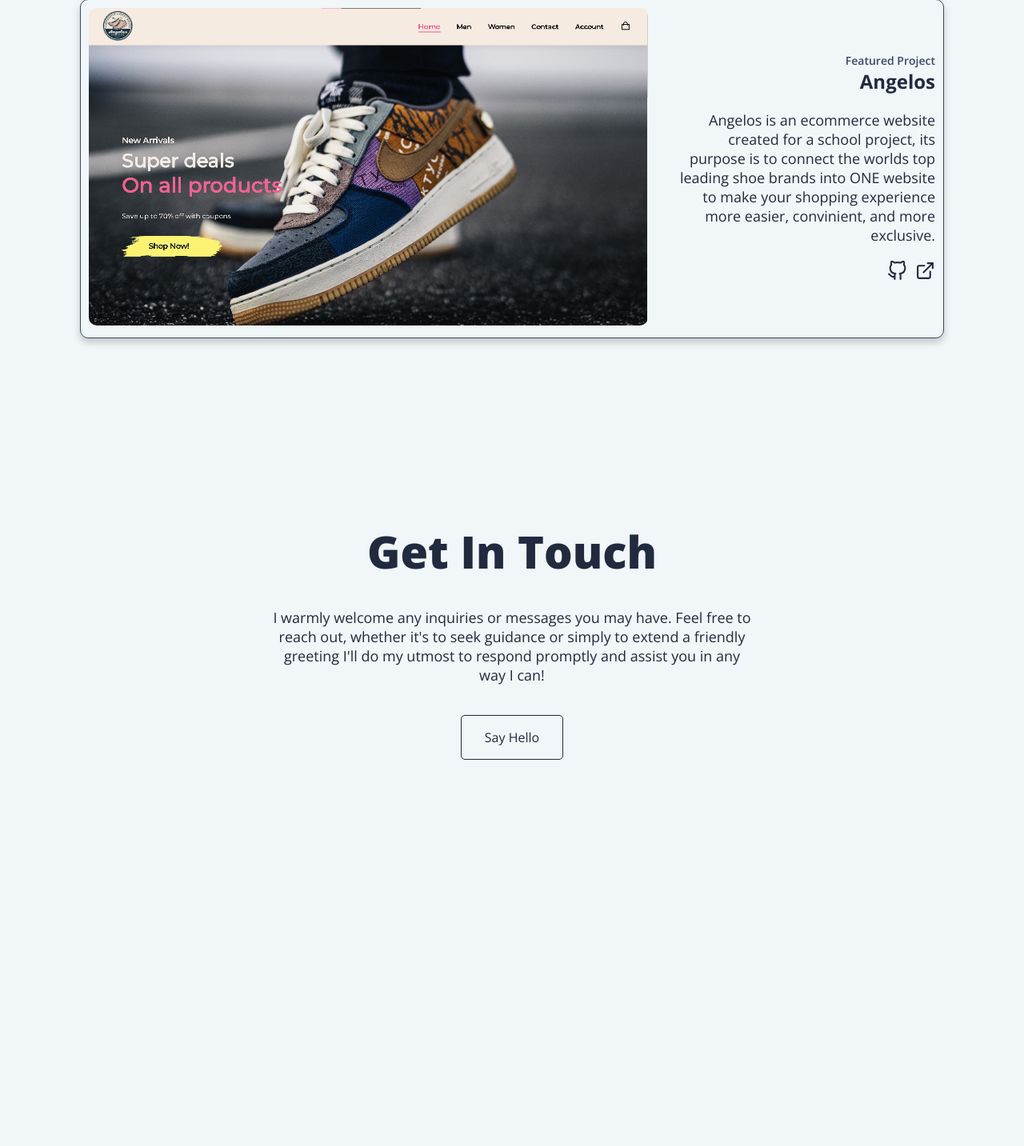
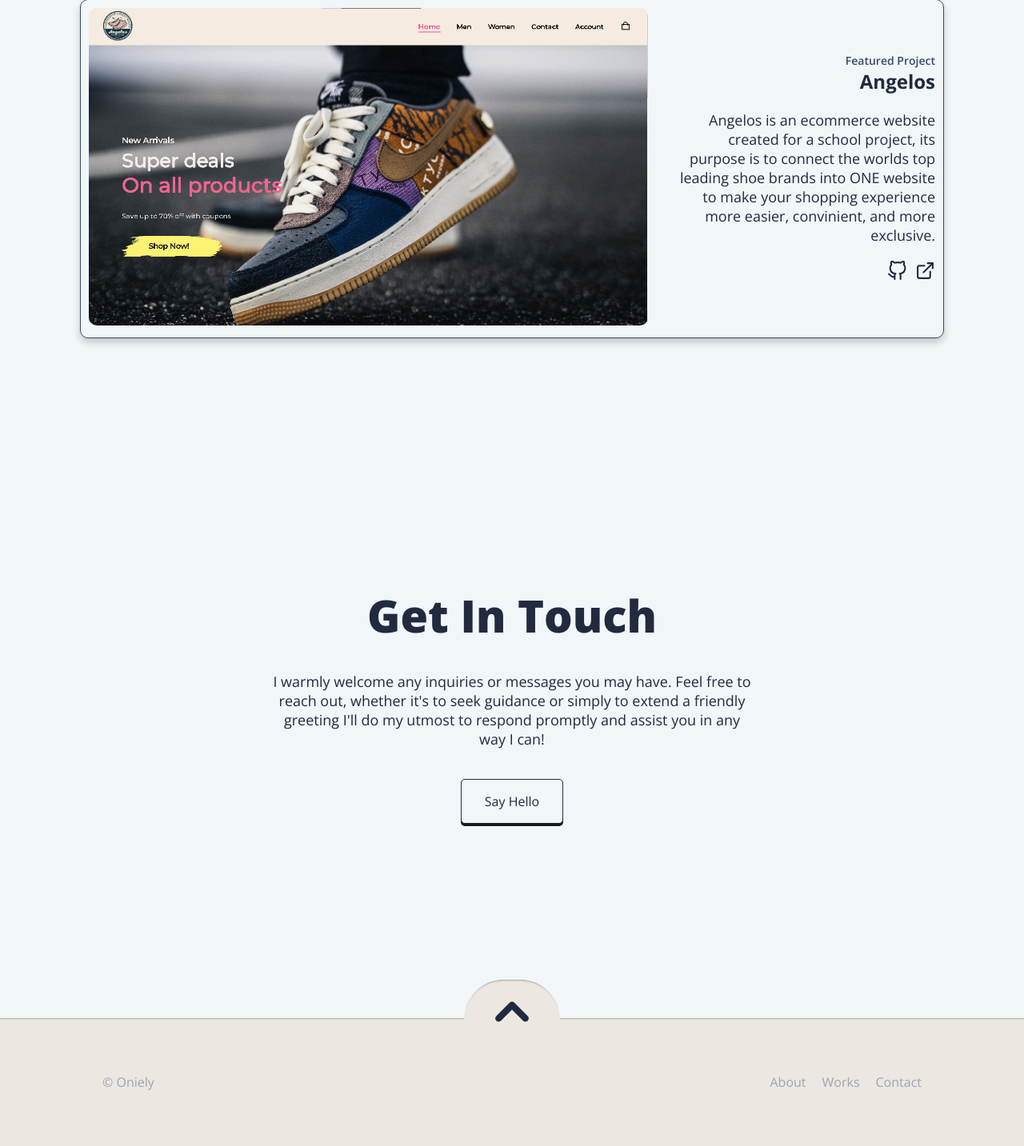
Before and after one commit to Oniely/Oniely.github.io, a PHP site: page / in a window 1280 px wide. Shown: the part 3822-5255 px from the top of the page at 80% size. Before the commit the page ends 4772 px from the top, so only its background shows below. Run offline with PHP 8.4, Linux system fonts and the light colour scheme; some web fonts are replaced.

Commit message:
Optimised video background, added footer, etc.

```diff
--- a/me/css/styles.css
+++ b/me/css/styles.css
@@ -512,7 +512,7 @@ h2 {
 
 .mepic .container {
 	width: 100%;
-	height: 70%;
+	height: 80%;
 }
 
 .mepic .container img {
@@ -797,13 +797,14 @@ svg {
 
 .contacts {
 	width: 100%;
-	height: 80vh;
+	height: 100vh;
 	display: flex;
 	justify-content: center;
 	align-items: center;
 	flex-direction: column;
 	background: var(--primary-color);
 	padding: 0 25%;
+	box-shadow: 3px 3px 3px 5px rgba(0,0,0,0.9);
 }
 
 .c-container {
@@ -850,20 +851,94 @@ svg {
 	border-radius: 5px;
 	background: var(--primary-color);
 	z-index: 2;
+	box-shadow: 0 3px rgba(0,0,0,0.9);
 	transition: transform 0.4s ease;
 }
 
 .c-container a:hover {
-	transform: translateY(-3px);
+	transform: translateY(-2px);
 	box-shadow: 0 7px rgba(0,0,0,0.9);
 	transition: transform 0.4s ease;
 }
 
 .c-container a:active {
 	transform: translateY(0);
-	box-shadow: 0 4px rgba(0,0,0,0.9);
+	box-shadow: 0 6px rgba(0,0,0,0.9);
 	transition: transform 0.4s ease;
 }
+
+footer {
+	width: 100%;
+	height: 20vh;
+	background: var(--primary-color);
+	display: flex;
+	justify-content: center;
+	align-items: center;
+	position: relative;
+	box-shadow: 0 0 3px #ccc;
+	background: var(--dirt-white);
+	box-shadow: inset 0px 3px 3px -3px rgba(50, 50, 50, 0.75);
+}
+
+footer .details {
+	width: 80%;
+	display: flex;
+	justify-content: space-between;
+	z-index: 2;
+}
+
+.details span {
+	font-size: 1rem;
+	color: var(--gray-color);
+}
+
+.details ul {
+	display: flex;
+	justify-content: center;
+	align-items: center;
+	gap: 20px;
+}
+
+.details ul a {
+	font-size: 1rem;
+	color: var(--gray-color);
+}
+
+.bt-top {
+	width: 120px;
+	height: 80px;
+	position: absolute;
+	top: -3rem;
+	left: 0;
+	right: 0;
+	margin: 0 auto;
+	border-radius: 50px 50px 0 0;
+	background: var(--dirt-white);
+	box-shadow: inset 0px 3px 3px -3px rgba(50, 50, 50, 0.75);
+	transition: transform 0.3s ease;
+	padding: 15px;
+	z-index: 1;
+
+	display: flex;
+	justify-content: center;
+	align-items: center;
+}
+
+.bt-top svg {
+	transform: scale(2.5);
+	fill: var(--dark-color);
+}
+
+/* .bt-top:hover {
+	transform: translateY(-3px);
+}
+
+.bt-top img {
+	width: 100%;
+	height: 100%;
+	border-radius: 50px 50px 0 0;
+	object-fit: cover;
+} */
 
 @media only screen and (max-width: 1024px) {
 
--- a/me/index.html
+++ b/me/index.html
@@ -29,7 +29,7 @@
 </head>
 
 <body>
-	<header class=".resize-animation-stopper">
+	<header class=".resize-animation-stopper" id="home">
 
 		<video id="background-video" autoplay loop muted poster="./images/colorful-bg.mp4">
 			<source src="./images/colorful-bg.mp4" type="video/mp4">
@@ -244,7 +244,7 @@
 
 					<ul class="p-links">
 						<li>
-							<a href="https://github.com/Oniely/WebDev/tree/main/angelos" target="_blank">
+							<a href="https://github.com/Oniely/Oniely.github.io/tree/main/angelos" target="_blank">
 								<svg xmlns="http://www.w3.org/2000/svg" role="img" viewBox="0 0 24 24" fill="none"
 									stroke="currentColor" stroke-width="2" stroke-linecap="round"
 									stroke-linejoin="round" class="feather feather-github">
@@ -300,7 +300,7 @@
 
 					<ul class="p-links">
 						<li>
-							<a href="https://github.com/Oniely/WebDev/tree/main/angelos" target="_blank">
+							<a href="https://github.com/Oniely/Oniely.github.io/tree/main/angelos" target="_blank">
 								<svg xmlns="http://www.w3.org/2000/svg" role="img" viewBox="0 0 24 24" fill="none"
 									stroke="currentColor" stroke-width="2" stroke-linecap="round"
 									stroke-linejoin="round" class="feather feather-github">
@@ -356,7 +356,7 @@
 
 					<ul class="p-links">
 						<li>
-							<a href="https://github.com/Oniely/WebDev/tree/main/angelos" target="_blank">
+							<a href="https://github.com/Oniely/Oniely.github.io/tree/main/angelos" target="_blank">
 								<svg xmlns="http://www.w3.org/2000/svg" role="img" viewBox="0 0 24 24" fill="none"
 									stroke="currentColor" stroke-width="2" stroke-linecap="round"
 									stroke-linejoin="round" class="feather feather-github">
@@ -407,8 +407,26 @@
 
 	</section>
 
+	<footer>
+
+		<div class="details">
+			<span>&copy; Oniely</span>
+			<ul>
+				<li><a href="#about">About</a></li>
+				<li><a href="#works">Works</a></li>
+				<li><a href="#contact">Contact</a></li>
+			</ul>
+		</div>
+
+		<a href="#contact" class="bt-top">
+			<svg xmlns="http://www.w3.org/2000/svg" viewBox="0 0 24 24"><path d="M16 15a1 1 0 0 1-.707-.293L12 11.414l-3.293 3.293a1 1 0 1 1-1.414-1.414l4-4a1 1 0 0 1 1.414 0l4 4A1 1 0 0 1 16 15z"/></svg>
+		</a>
+
+	</footer>
+
 	<script src="./script/nav.js"></script>
 	<script src="./script/resize.js"></script>
+	<script src="./script/video.js"></script>
 </body>
 
 </html>
--- /dev/null
+++ b/me/script/video.js
@@ -0,0 +1,26 @@
+// Get the video element
+const video = document.getElementById('background-video');
+
+// Function to check if the video is in the viewport
+function isElementInViewport(el) {
+  const rect = el.getBoundingClientRect();
+  return (
+    rect.top >= 0 &&
+    rect.left >= 0 &&
+    rect.bottom <= (window.innerHeight || document.documentElement.clientHeight) &&
+    rect.right <= (window.innerWidth || document.documentElement.clientWidth)
+  );
+}
+
+// Function to handle the video play/pause based on visibility
+function handleVideoVisibility() {
+  if (isElementInViewport(video)) {
+    video.play();
+  } else {
+    video.pause();
+  }
+}
+
+// Attach the visibility check to window's scroll and resize events
+window.addEventListener('scroll', handleVideoVisibility);
+window.addEventListener('resize', handleVideoVisibility);
```
Also changed, not shown: me/images/-keyboard-arrow-up_90748.png (added).
